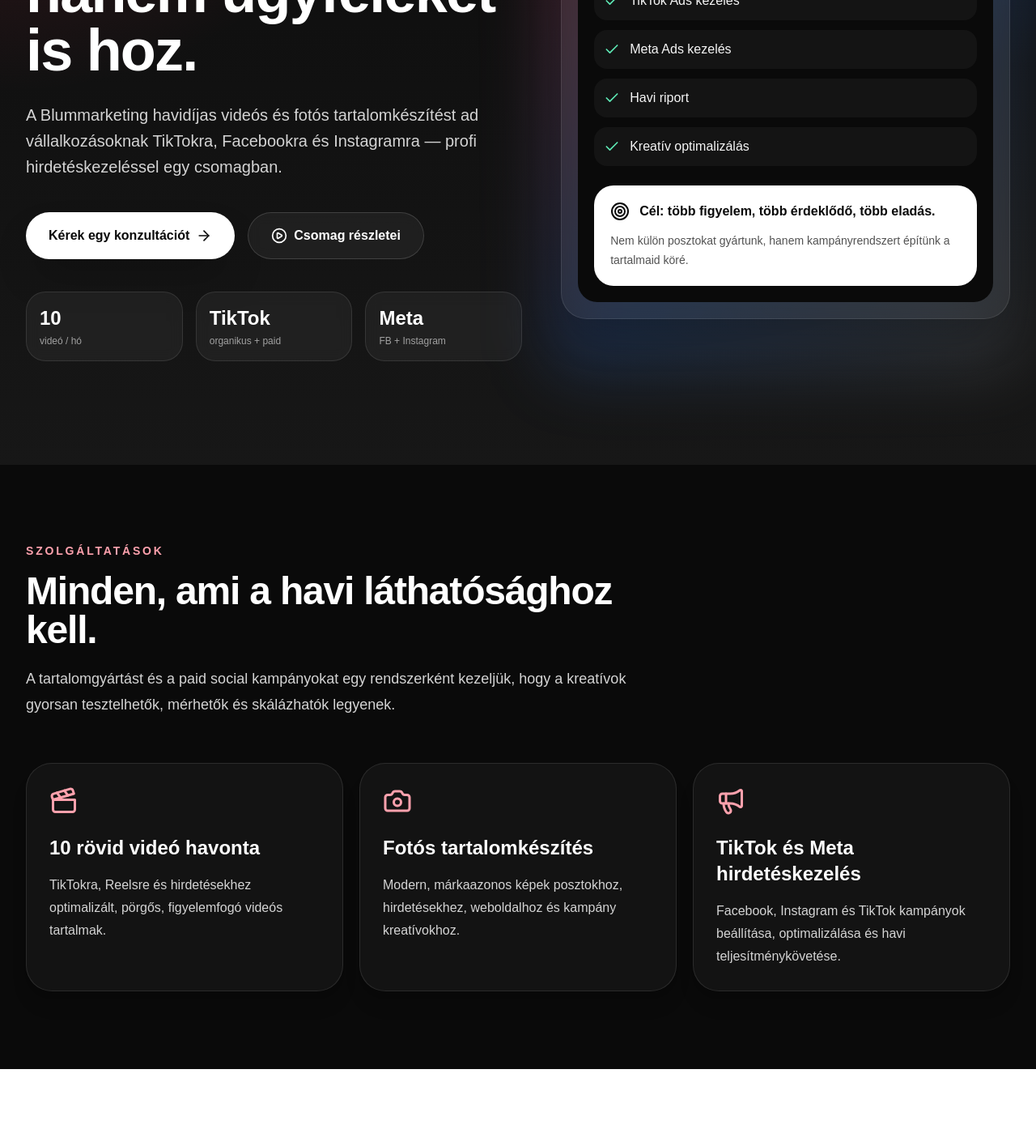
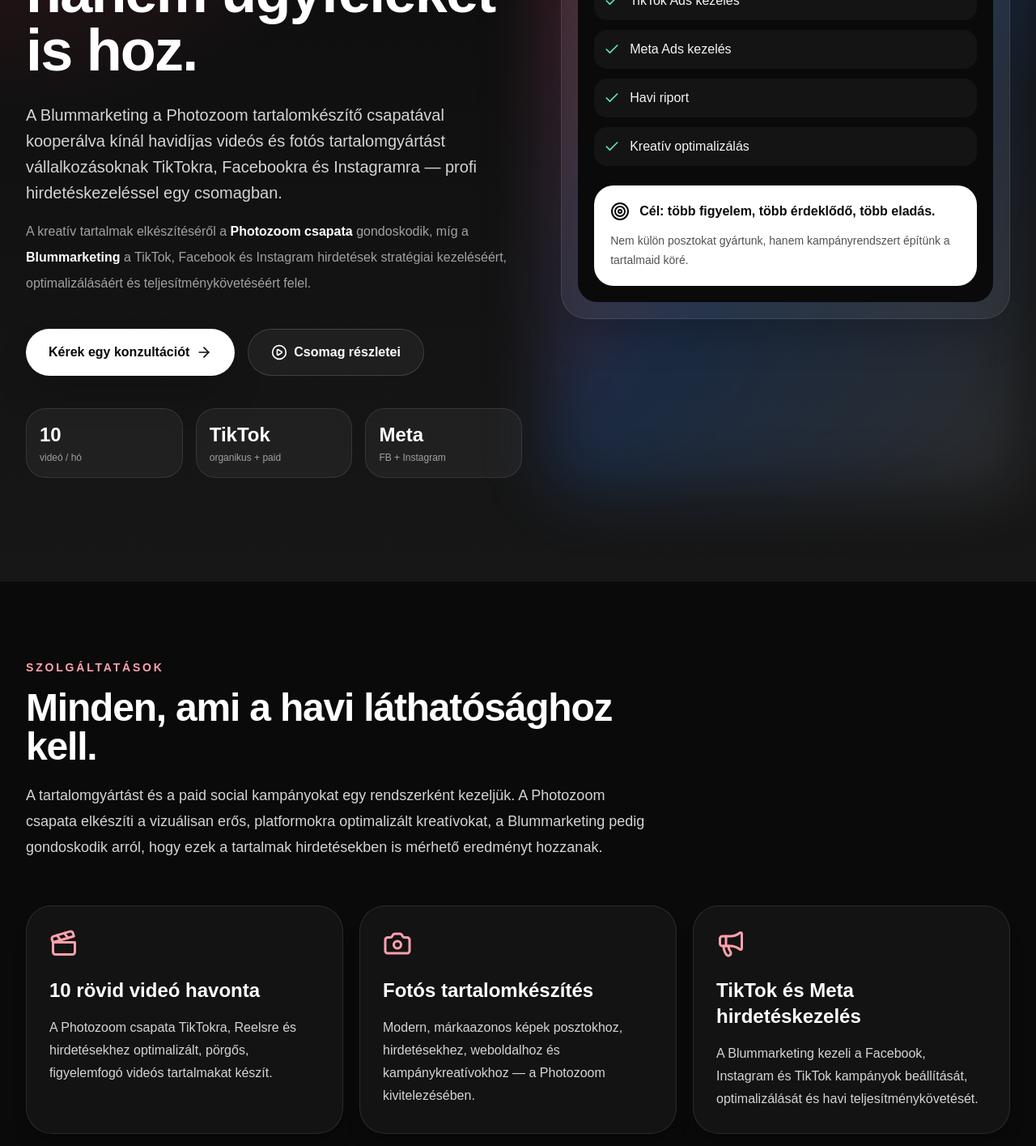
Before and after one commit to danielblum96/blummarketing, a Next.js app: page /szolgaltatasok/havi-videos-tartalom-hirdeteskezeles in a window 1280 px wide. Shown: the part 440-1855 px from the top of the page at 81% size. Built offline with nearby package versions, Linux system fonts and the light colour scheme.

Commit message:
content: Photozoom együttműködés kommunikálása – főoldal, szolgáltatások főoldal és aloldal
Co-Authored-By: Claude Sonnet 4.6 <noreply@anthropic.com>

```diff
--- a/app/page.tsx
+++ b/app/page.tsx
@@ -348,13 +348,13 @@ export default function HomePage() {
             <div>
               <p className="text-sm font-bold uppercase tracking-[0.2em] text-rose-300">Havidíjas csomag</p>
               <h2 className="mt-4 text-4xl font-black tracking-tight sm:text-5xl">
-                Tartalomgyártás és hirdetéskezelés egy kézben
+                Photozoom tartalomkészítés + Blummarketing hirdetéskezelés
               </h2>
               <p className="mt-5 text-lg leading-8 text-neutral-300">
-                A paid social kampányok gyorsan kifáradnak, ha mindig ugyanazokat a kreatívokat futtatod. Ezért készítettünk egy havi rendszert azoknak a vállalkozásoknak, akik folyamatosan friss videókkal szeretnének hirdetni Facebookon, Instagramon és TikTokon.
+                A Blummarketing a Photozoom tartalomkészítő csapatával kooperálva kínál havi rendszert azoknak a vállalkozásoknak, akik folyamatosan friss videókkal szeretnének hirdetni Facebookon, Instagramon és TikTokon.
               </p>
               <p className="mt-4 leading-8 text-neutral-400">
-                A csomagban elkészítjük a hirdetésre szánt rövid videókat, elindítjuk a kampányokat, majd az adatok alapján megnézzük, melyik kreatív, üzenet és platform hozza a legjobb eredményt.
+                A kreatív tartalmak elkészítéséről a Photozoom csapata gondoskodik — a Blummarketing pedig a kampányok stratégiai kezeléséért, optimalizálásáért és teljesítménykövetéséért felel.
               </p>
               <p className="mt-4 leading-8 text-neutral-400">
                 Ideális, ha már hirdetsz Meta vagy TikTok felületen, de nincs elég friss, tesztelhető kreatívod ahhoz, hogy tovább növeld az eredményeket.
--- a/app/szolgaltatasok/havi-videos-tartalom-hirdeteskezeles/page.tsx
+++ b/app/szolgaltatasok/havi-videos-tartalom-hirdeteskezeles/page.tsx
@@ -31,24 +31,24 @@ const services = [
   {
     icon: Clapperboard,
     title: "10 rövid videó havonta",
-    text: "TikTokra, Reelsre és hirdetésekhez optimalizált, pörgős, figyelemfogó videós tartalmak.",
+    text: "A Photozoom csapata TikTokra, Reelsre és hirdetésekhez optimalizált, pörgős, figyelemfogó videós tartalmakat készít.",
   },
   {
     icon: Camera,
     title: "Fotós tartalomkészítés",
-    text: "Modern, márkaazonos képek posztokhoz, hirdetésekhez, weboldalhoz és kampány kreatívokhoz.",
+    text: "Modern, márkaazonos képek posztokhoz, hirdetésekhez, weboldalhoz és kampánykreatívokhoz — a Photozoom kivitelezésében.",
   },
   {
     icon: Megaphone,
     title: "TikTok és Meta hirdetéskezelés",
-    text: "Facebook, Instagram és TikTok kampányok beállítása, optimalizálása és havi teljesítménykövetése.",
+    text: "A Blummarketing kezeli a Facebook, Instagram és TikTok kampányok beállítását, optimalizálását és havi teljesítménykövetését.",
   },
 ];
 
 const benefits = [
   "Havi fix díj, kiszámítható marketingköltség",
   "Gyorsan publikálható kreatívok rövid videós platformokra",
-  "Egy kézben a tartalomgyártás és a hirdetéskezelés",
+  "Profi tartalomkészítés Photozoommal, teljesítményalapú hirdetéskezelés Blummarketinggel",
   "Fókuszban a lead, eladás és márkaismertség növelése",
   "Teljesítményalapú szemlélet, nem csak szép kreatívok",
   "Kis- és középvállalkozásokra szabott működés",
@@ -58,17 +58,17 @@ const process = [
   {
     step: "01",
     title: "Stratégiai egyeztetés",
-    text: "Megnézzük az ajánlatod, célcsoportod, konkurenseid és azt, milyen tartalom tud valóban ügyfelet hozni.",
+    text: "Megnézzük az ajánlatod, célcsoportod, konkurenseid és azt, milyen tartalom tud valóban ügyfelet hozni. A Blummarketing meghatározza a kampányirányt, a Photozoom pedig ehhez igazítva készíti elő a tartalmi koncepciókat.",
   },
   {
     step: "02",
     title: "Tartalomgyártás",
-    text: "Elkészítjük a havi videós és fotós kreatívokat TikTokra, Metára és fizetett kampányokra optimalizálva.",
+    text: "A Photozoom csapata elkészíti a havi videós és fotós kreatívokat TikTokra, Metára és fizetett kampányokra optimalizálva.",
   },
   {
     step: "03",
     title: "Hirdetéskezelés",
-    text: "Beállítjuk és optimalizáljuk a kampányokat, hogy ne csak nézettség, hanem mérhető eredmény is legyen.",
+    text: "A Blummarketing beállítja és optimalizálja a kampányokat, hogy ne csak nézettség, hanem mérhető eredmény is legyen.",
   },
 ];
 
@@ -131,7 +131,10 @@ export default function BlummarketingLanding() {
               Tartalom, ami nem csak jól néz ki — hanem ügyfeleket is hoz.
             </h1>
             <p className="mt-7 max-w-2xl text-lg leading-8 text-neutral-300 sm:text-xl">
-              A Blummarketing havidíjas videós és fotós tartalomkészítést ad vállalkozásoknak TikTokra, Facebookra és Instagramra — profi hirdetéskezeléssel egy csomagban.
+              A Blummarketing a Photozoom tartalomkészítő csapatával kooperálva kínál havidíjas videós és fotós tartalomgyártást vállalkozásoknak TikTokra, Facebookra és Instagramra — profi hirdetéskezeléssel egy csomagban.
+            </p>
+            <p className="mt-4 max-w-2xl text-base leading-8 text-neutral-400">
+              A kreatív tartalmak elkészítéséről a <span className="text-white font-semibold">Photozoom csapata</span> gondoskodik, míg a <span className="text-white font-semibold">Blummarketing</span> a TikTok, Facebook és Instagram hirdetések stratégiai kezeléséért, optimalizálásáért és teljesítménykövetéséért felel.
             </p>
             <div className="mt-10 flex flex-col gap-4 sm:flex-row">
               <a href="#kapcsolat" className="group inline-flex items-center justify-center gap-2 rounded-full bg-white px-7 py-4 text-base font-bold text-neutral-950 shadow-2xl transition hover:scale-[1.02] hover:bg-neutral-200">
@@ -198,7 +201,7 @@ export default function BlummarketingLanding() {
           <p className="text-sm font-bold uppercase tracking-[0.2em] text-rose-300">Szolgáltatások</p>
           <h2 className="mt-4 text-4xl font-black tracking-tight sm:text-5xl">Minden, ami a havi láthatósághoz kell.</h2>
           <p className="mt-5 text-lg leading-8 text-neutral-300">
-            A tartalomgyártást és a paid social kampányokat egy rendszerként kezeljük, hogy a kreatívok gyorsan tesztelhetők, mérhetők és skálázhatók legyenek.
+            A tartalomgyártást és a paid social kampányokat egy rendszerként kezeljük. A Photozoom csapata elkészíti a vizuálisan erős, platformokra optimalizált kreatívokat, a Blummarketing pedig gondoskodik arról, hogy ezek a tartalmak hirdetésekben is mérhető eredményt hozzanak.
           </p>
         </div>
         <div className="mt-14 grid gap-5 md:grid-cols-3">
@@ -311,9 +314,9 @@ export default function BlummarketingLanding() {
           <div className="grid gap-0 lg:grid-cols-[1fr_0.85fr]">
             <div className="p-8 sm:p-12 lg:p-16">
               <p className="text-sm font-bold uppercase tracking-[0.2em] text-rose-600">Kezdjük el</p>
-              <h2 className="mt-4 text-4xl font-black tracking-tight sm:text-5xl">Kérj konzultációt, és nézzük meg, milyen kreatívok hoznának eredményt nálad.</h2>
+              <h2 className="mt-4 text-4xl font-black tracking-tight sm:text-5xl">Kérj konzultációt, és nézzük meg, milyen kreatívok és kampányok hoznának eredményt nálad.</h2>
               <p className="mt-5 text-lg leading-8 text-neutral-600">
-                Írj pár mondatot a vállalkozásodról, és összeállítjuk, hogyan indulhat a havi tartalomgyártás és hirdetéskezelés.
+                Írj pár mondatot a vállalkozásodról, és összeállítjuk, hogyan indulhat a havi rendszer: a Photozoom által készített videós-fotós tartalmakkal és a Blummarketing által kezelt TikTok-, Facebook- és Instagram-hirdetésekkel.
               </p>
               <div className="mt-8 flex flex-col gap-4 sm:flex-row">
                 <a href="mailto:hello@blummarketing.hu?subject=Konzult%C3%A1ci%C3%B3%20-%20Blummarketing" className="inline-flex items-center justify-center gap-2 rounded-full bg-neutral-950 px-7 py-4 font-bold text-white transition hover:bg-neutral-800">
--- a/app/szolgaltatasok/page.tsx
+++ b/app/szolgaltatasok/page.tsx
@@ -18,7 +18,7 @@ const services = [
   {
     slug: "havi-videos-tartalom-hirdeteskezeles",
     title: "Havi videós tartalom + hirdetéskezelés",
-    description: "Havi 10 rövid videó TikTokra és Metára, fotós kreatívok, valamint TikTok és Meta kampánykezelés – egy csomagban, fix havidíjon.",
+    description: "Havi 10 rövid videó és fotós tartalom a Photozoom csapatától, TikTok és Meta hirdetéskezelés a Blummarketingtől – összehangolt rendszerként, fix havidíjon.",
     price: "270 000 Ft / hó",
     tags: ["TikTok", "Meta", "Videó", "Hirdetéskezelés"],
     highlight: true,
```
